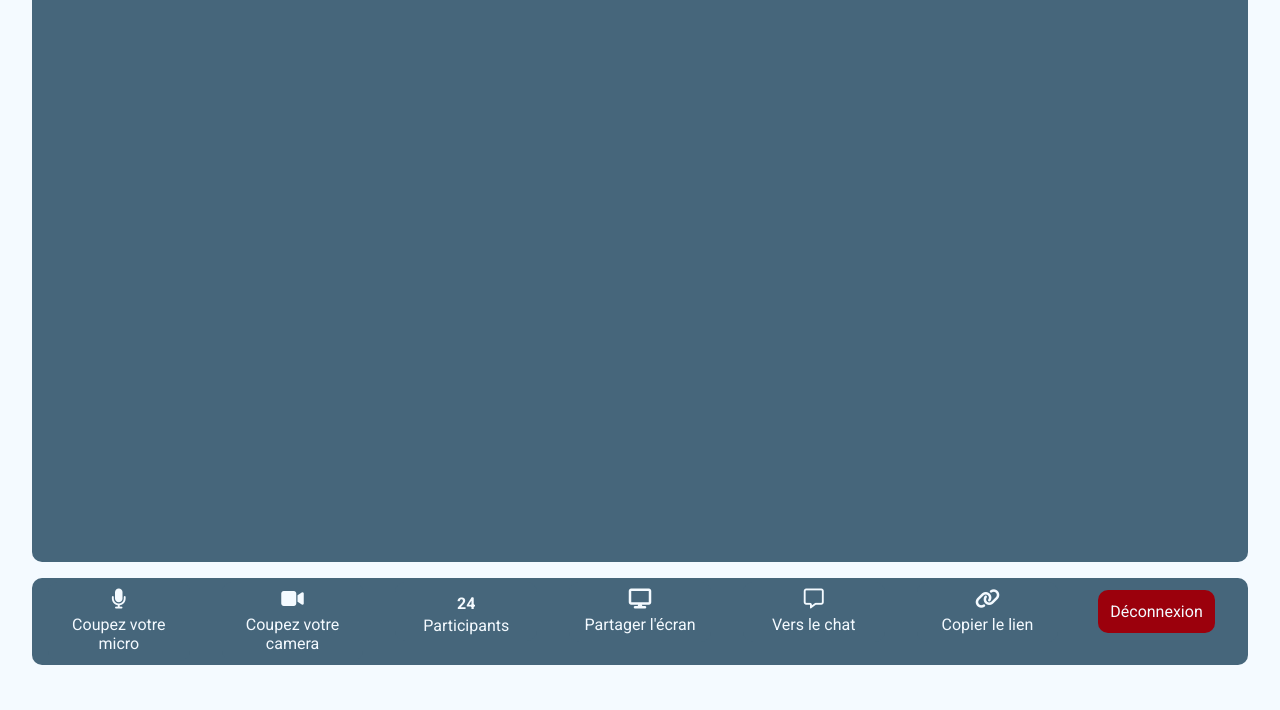
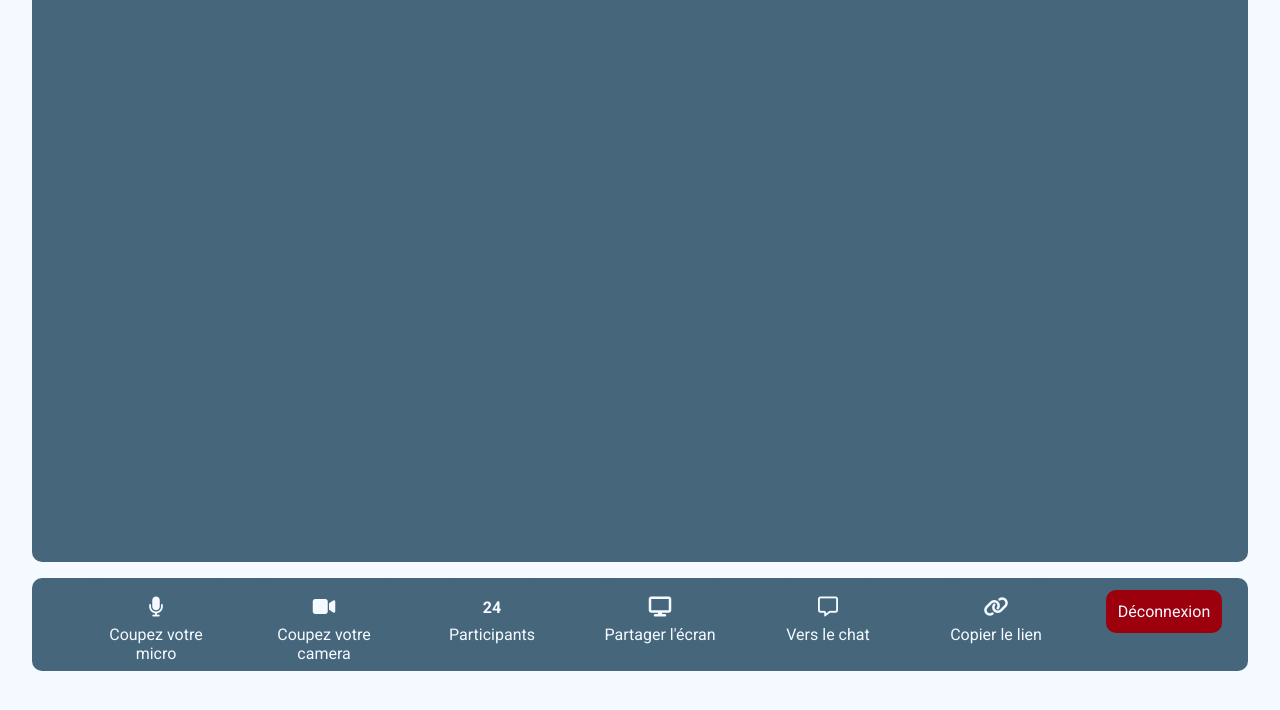
Before and after one commit to MainDuWeb/Hdm-Meet, a plain HTML site: page visio_conference.html in a window 1280 px wide. Shown: the part 86-796 px from the top of the page. Drawn offline with Linux system fonts and the light colour scheme.

Commit message:
Chat + ajustement

```diff
--- a/app.js
+++ b/app.js
@@ -84,3 +84,23 @@ function toggleChatWindow() {
 
 // Ajouter un écouteur d'événements pour le clic sur le bouton ou toute autre action qui active/désactive la fenêtre de chat
 document.getElementById('toggleButton').addEventListener('click', toggleChatWindow);
+
+
+// Récupérer le bouton et l'icône
+const toggleMicrophone = document.getElementById('toggleMicrophone');
+const icon = document.getElementById('icon');
+
+// Ajouter un écouteur d'événements pour le clic sur le bouton
+toggleMicrophone.addEventListener('click', function() {
+    // Changer l'icône en fonction de sa classe actuelle
+    if (icon.classList.contains('fa-microphone')) {
+        // Si l'icône est un microphone, la changer en microphone barré
+        icon.classList.remove('fa-microphone');
+        icon.classList.add('fa-microphone-slash');
+
+    } else {
+        // Sinon, si l'icône est un microphone barré, la changer en microphone
+        icon.classList.remove('fa-microphone-slash');
+        icon.classList.add('fa-microphone');
+    }
+});
--- a/style.css
+++ b/style.css
@@ -511,15 +511,18 @@ main {
 
 .visio-nav{
     margin: 0.75em 2em;
+
 }
 
 .visio-container {
+    max-height: fit-content;
     display: grid;
     grid-template-columns: repeat(7, 1fr);
+    justify-items: center;
     gap: 0;
     background-color: #46667B;
     border-radius: 0.625rem;
-    padding: 0;
+
 
 }
 
@@ -531,37 +534,46 @@ main {
 
 .visio {
     list-style: none;
-    margin: 0.25em 1em;
-    padding: 1rem 0.25rem .5rem 0.25rem;
-    height: fit-content;
     background-color: #46667B;
-    border-radius: 0.625rem;
+
+    margin-bottom: 0;
+
 }
 
+
 .btn-visio {
+    all: unset;
     text-decoration: none;
-    padding-top: 0.75rem;
-    padding-bottom: 0.75rem;
+    margin: 0.25em 1em;
+    padding: 1rem 0.25rem 0.25rem 0.25rem;
     list-style: none;
     color: var(--main-color);
     cursor: pointer;
+    background: #46667B;
+    border-radius: 0.625rem;
+
 }
-
 @media (hover: hover) {
-    .visio:hover {
+    .btn-visio:hover {
         background: #39BAAB;
     }
 }
 
+.icon-microphone-slash {
+    color: #9B000C; /* Couleur rouge */
+}
+
 .visio-icone {
     display: flex;
-    align-items: center;
+    display: block;
+     text-align: center;
     justify-content: center;
+
 
 }
 
 .visio-text {
-    padding: 1em 0 0 0;
+    padding: .5em 0 0 0;
     margin: 0;
     text-align: center;
 }
@@ -571,11 +583,11 @@ main {
 }
 
 .btn-visio-participant {
-    text-decoration: none;
     text-align: center;
-    padding-bottom: 0;
+    padding-bottom: .4em;
     color: var(--main-color);
     cursor: pointer;
+
 }
 
 .visio-text-participant {
@@ -585,11 +597,12 @@ main {
 
 .visio-icone-numero {
     justify-content: center;
-    padding-bottom: .2em;
+    padding-bottom: .5em;
 }
 
 .deconnexion {
     padding: 1.5em;
+    list-style: none;
 
 }
 
--- a/visio_conference.html
+++ b/visio_conference.html
@@ -48,45 +48,48 @@
     </main>
 
     <footer class="visio-nav">
+
         <nav class="">
             <ul class=" visio-container ">
 
                 <li class="visio">
-                    <a href="#" class=" btn-visio">
+                    <button class="btn-visio" id="toggleMicrophone">
+                        <div class="visio-icone">
+                            <i class="fa-solid fa-microphone fa-lg" id="icon"></i>
+                        </div>
+                        <div class="visio-text">Coupez votre micro</div>
+                    </button>
+                </li>
+
+
+                <li class="visio">
+                    <button class=" btn-visio">
                         <div class=" visio-icone ">
-                            <i class="fa-solid fa-microphone fa-lg"></i>
+                            <i class="fa-solid fa-video fa-lg"></i>
                         </div>
-                        <p class="visio-text"> Coupez votre micro </p>
-                    </a>
+                        <div class="visio-text"> Coupez votre camera</div>
+                    </button>
                 </li>
 
                 <li class="visio">
-                    <a href="#" class=" btn-visio">
-                        <div class=" visio-icone  ">
-                            <i class="fa-solid fa-video fa-lg"></i>
-                        </div>
-                        <p class="visio-text"> Coupez votre camera</p>
-                    </a>
-                </li>
+                    <button class=" btn-visio btn-visio-participant">
 
-                <li class="visio participant">
-                    <a href="#" class=" btn-visio-participant">
                         <div class=" visio-icone-numero font-semibold"> 24 </div>
-                        <p class="visio-text-participant"> Participants</p>
-                    </a>
+                        <div  class="visio-text-participant"> Participants</div >
+                    </button>
                 </li>
 
                 <li class="visio">
-                    <a href="#" class=" btn-visio ">
+                    <button class=" btn-visio ">
                         <div class=" visio-icone ">
                             <i class="fa-solid fa-display fa-lg"></i>
                         </div>
                         <p class="visio-text"> Partager l'écran</p>
-                    </a>
+                    </button>
                 </li>
 
                 <li class="visio">
-                    <a class=" btn-visio" id="toggleButton">
+                    <button class=" btn-visio" id="toggleButton">
                         <div class="visio-icone ">
                             <i class="fa-regular fa-message fa-lg"></i>
                         </div>
@@ -95,15 +98,15 @@
                 </li>
 
                 <li class="visio">
-                    <a href="#" class=" btn-visio">
+                    <button class=" btn-visio">
                         <div class=" visio-icone ">
                             <i class="fa-solid fa-link fa-lg"></i>
                         </div>
                         <p class="visio-text"> Copier le lien </p>
-                    </a>
+                    </button>
                 </li>
 
-                <li class=" btn-visio deconnexion ">
+                <li class=" deconnexion ">
                     <a href="index.html" class="visio-deconnexion" id="toggleButton">Déconnexion</a>
                 </li>
             </ul>
```
